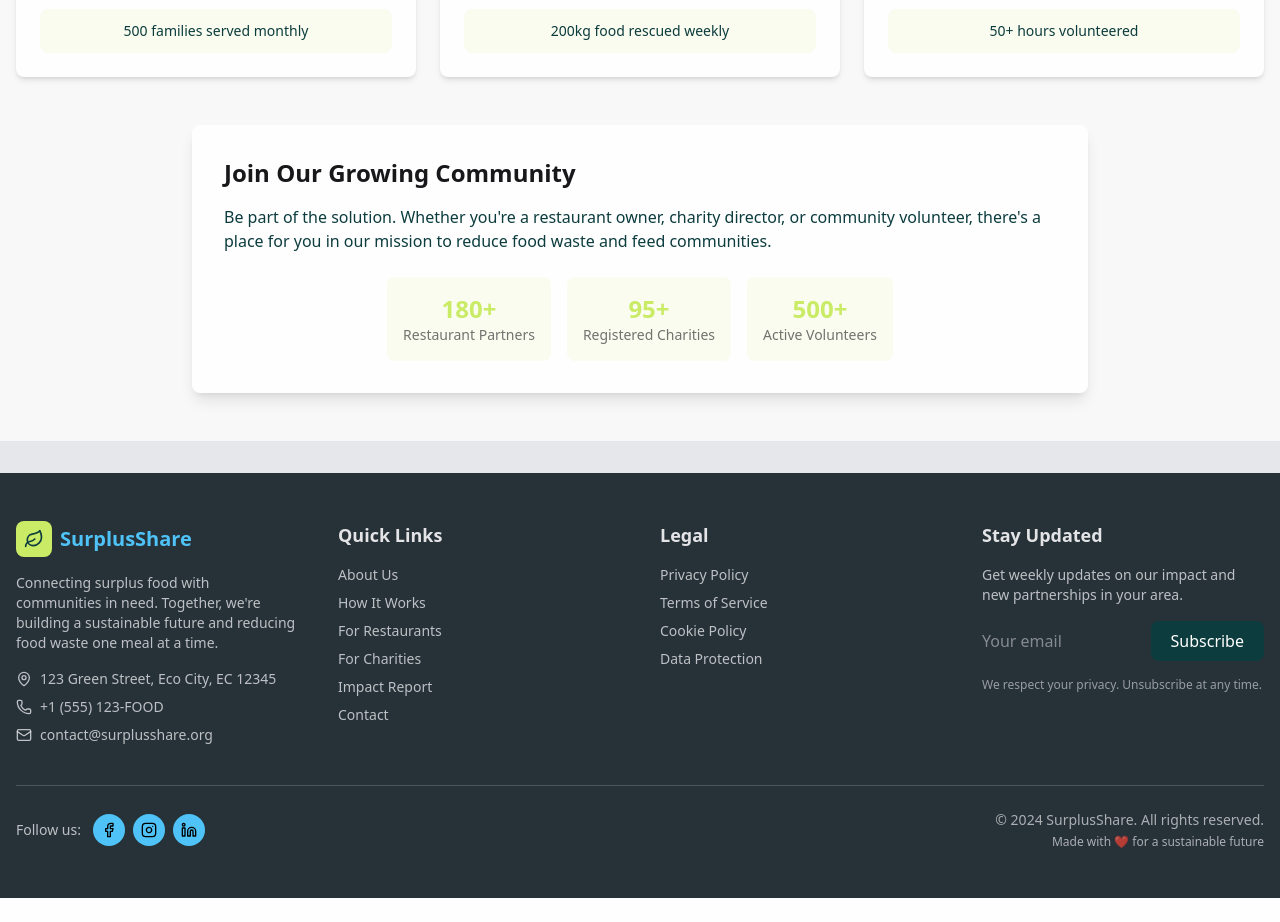
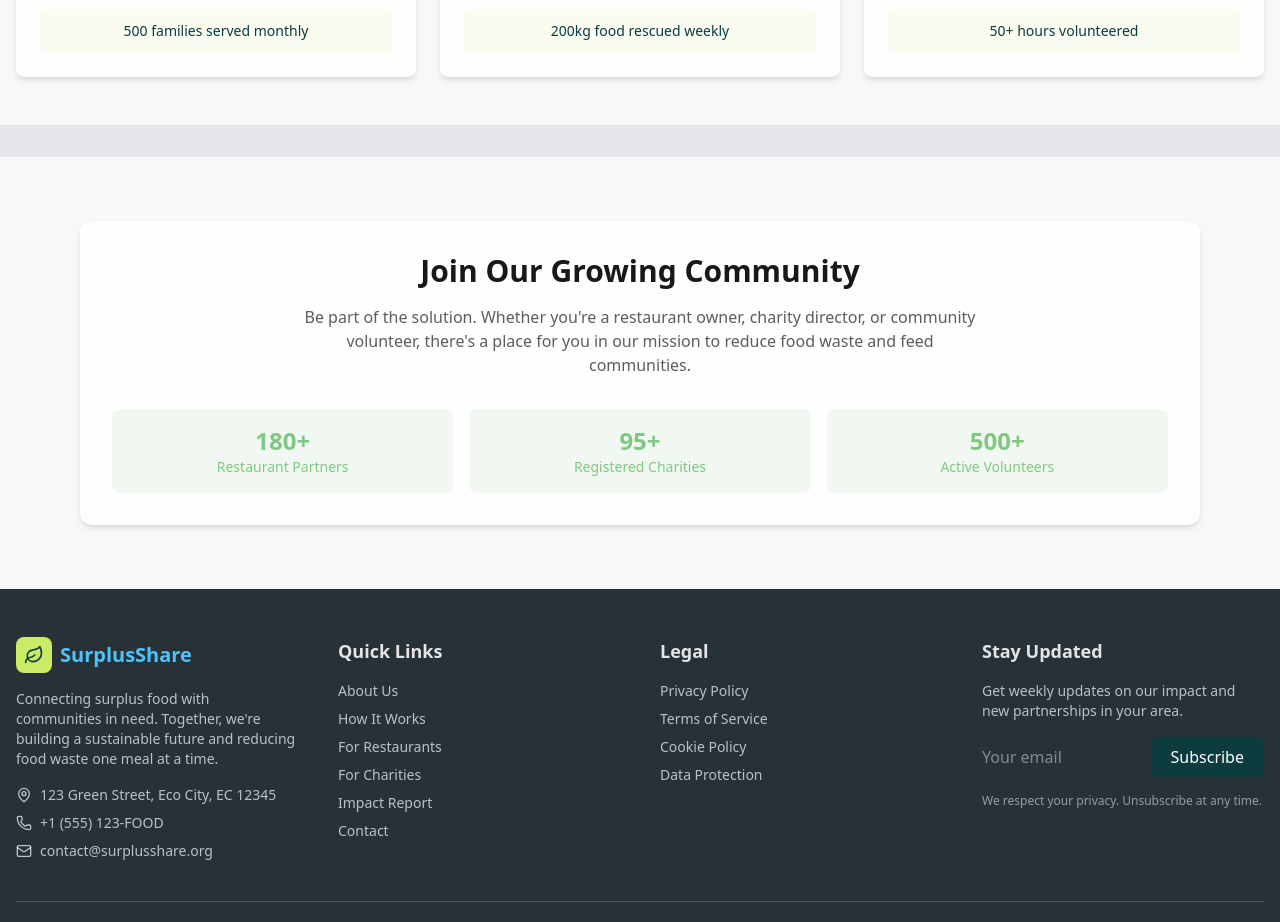
Before and after one commit to niloyahmadramjan/surplusshare-clients, a React (Vite) app: page / in a window 1280 px wide. Shown: the part 3280-4202 px from the top of the page. Before the commit the page ends 4178 px from the top, so only its background shows below. Built offline with nearby package versions, Linux system fonts and the light colour scheme.

Commit message:
static home page design complete

```diff
--- a/src/pages/Home/CommunityStories.jsx
+++ b/src/pages/Home/CommunityStories.jsx
@@ -93,32 +93,6 @@ const CommunityStories = () => {
             </div>
           ))}
         </div>
-
-        <div className="text-secondary mt-12">
-          <div className="bg-base-100 shadow-lg rounded-lg p-8 max-w-4xl mx-auto">
-            <h3 className="text-2xl font-bold text-base-content mb-4">
-              Join Our Growing Community
-            </h3>
-            <p className="text-secondary mb-6">
-              Be part of the solution. Whether you're a restaurant owner, charity director, or community volunteer,
-              there's a place for you in our mission to reduce food waste and feed communities.
-            </p>
-            <div className="flex flex-col sm:flex-row gap-4 justify-center">
-              <div className="bg-primary/10 rounded-lg p-4 text-center">
-                <div className="text-2xl font-bold text-primary">180+</div>
-                <div className="text-sm text-base-content/60">Restaurant Partners</div>
-              </div>
-              <div className="bg-primary/10 rounded-lg p-4 text-center">
-                <div className="text-2xl font-bold text-primary">95+</div>
-                <div className="text-sm text-base-content/60">Registered Charities</div>
-              </div>
-              <div className="bg-primary/10 rounded-lg p-4 text-center">
-                <div className="text-2xl font-bold text-primary">500+</div>
-                <div className="text-sm text-base-content/60">Active Volunteers</div>
-              </div>
-            </div>
-          </div>
-        </div>
       </div>
     </section>
   );
--- a/src/pages/Home/Home.jsx
+++ b/src/pages/Home/Home.jsx
@@ -4,6 +4,7 @@ import FeaturedDonations from './FeaturedDonations';
 import CharityRequests from './CharityRequests';
 import ImpactStats from './ImpactStats';
 import CommunityStories from './CommunityStories';
+import JoinCommunity from './JoinCommunity';
 
 const Home = () => {
     return (
@@ -13,6 +14,7 @@ const Home = () => {
             <CharityRequests></CharityRequests>
             <ImpactStats></ImpactStats>
             <CommunityStories></CommunityStories>
+            <JoinCommunity></JoinCommunity>
         </div>
     );
 };
--- /dev/null
+++ b/src/pages/Home/JoinCommunity.jsx
@@ -0,0 +1,48 @@
+import React from "react";
+
+const JoinCommunity = () => {
+  const stats = [
+    {
+      value: "180+",
+      label: "Restaurant Partners",
+    },
+    {
+      value: "95+",
+      label: "Registered Charities",
+    },
+    {
+      value: "500+",
+      label: "Active Volunteers",
+    },
+  ];
+
+  return (
+    <section className="py-16 bg-base-200">
+      <div className="max-w-6xl mx-auto px-4">
+        <div className="bg-base-100 rounded-xl shadow-md p-8 text-center">
+          <h2 className="text-2xl md:text-3xl font-bold text-base-content mb-4">
+            Join Our Growing Community
+          </h2>
+          <p className="text-base-content/70 mb-8 max-w-2xl mx-auto">
+            Be part of the solution. Whether you're a restaurant owner, charity director, or community volunteer,
+            there's a place for you in our mission to reduce food waste and feed communities.
+          </p>
+
+          <div className="grid grid-cols-1 sm:grid-cols-3 gap-4 justify-center">
+            {stats.map((stat, index) => (
+              <div
+                key={index}
+                className="bg-success/10 rounded-lg px-6 py-4 text-center"
+              >
+                <div className="text-2xl font-bold text-success">{stat.value}</div>
+                <div className="text-sm text-success">{stat.label}</div>
+              </div>
+            ))}
+          </div>
+        </div>
+      </div>
+    </section>
+  );
+};
+
+export default JoinCommunity;
```
